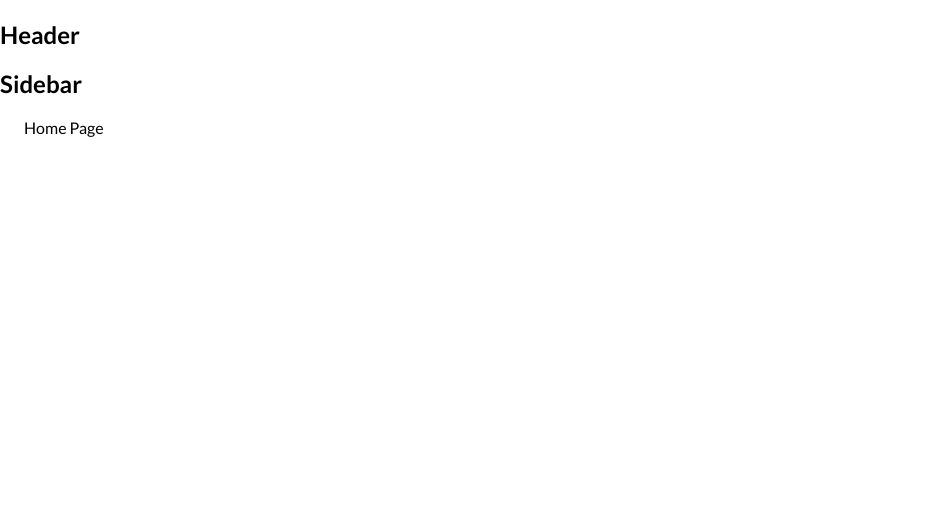
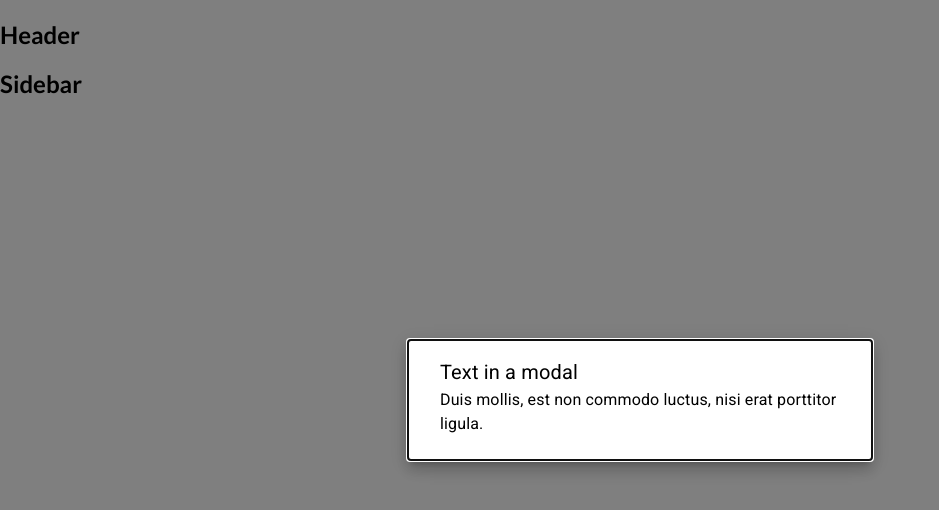
Before and after one commit to vuxbasnin/bss_marketplace, a React (Create React App) app in the folder client/: page / in a window 1280 px wide. Shown: the top 510 px of the page, without its empty margins (0-939 px from the left). Built offline with nearby package versions, Linux system fonts and the light colour scheme.

Commit message:
[update] crate modal login

```diff
--- a/client/src/App.js
+++ b/client/src/App.js
@@ -3,7 +3,6 @@ import { BrowserRouter as Router, Routes, Route } from 'react-router-dom';
 
 import { publicRoutes } from './routes';
 import DefaultLayout from './components/Layout/DefaultLayout';
-import Home from './pages/Home';
 
 function App() {
     return (
--- a/client/src/pages/Home/index.js
+++ b/client/src/pages/Home/index.js
@@ -1,11 +1,31 @@
-import React from 'react';
+import React, { useState, useCallback } from 'react';
 import { Container, Fab } from '@material-ui/core';
+import { Modal, Box, Typography } from '@material-ui/core';
+
+import useStyles from './styles'
 
 export default function Home() {
+    const classes = useStyles()
+    const [open, setOpen] = useState(true);
+    const handlerClose = () => setOpen(false);
 
     return (
         <Container maxWidth="lg">
-            <div>Home Page</div>
+            <Modal open={open} onClose={handlerClose}>
+                <Box className={classes.modal}>
+                    <Typography
+                        id="modal-modal-title"
+                        variant="h6"
+                        component="h2"
+                    >
+                        Text in a modal
+                    </Typography>
+                    <Typography id="modal-modal-description" sx={{ mt: 2 }}>
+                        Duis mollis, est non commodo luctus, nisi erat porttitor
+                        ligula.
+                    </Typography>
+                </Box>
+            </Modal>
         </Container>
     );
 }
--- a/client/src/pages/Home/styles.js
+++ b/client/src/pages/Home/styles.js
@@ -1,9 +1,14 @@
-import {makeStyles} from '@material-ui/core/styles';
+import { makeStyles } from '@material-ui/core/styles';
 
 export default makeStyles((theme) => ({
-    fab: {
-        position: 'fixed',
-        bottom: theme.spacing(2),
-        right: theme.spacing(2),
+    modal: {
+        top: '50%',
+        left: '50%',
+        transform: 'translate(-50%, -50%)',
+        position: 'absolute',
+        width: 400,
+        backgroundColor: theme.palette.background.paper,
+        boxShadow: theme.shadows[10],
+        padding: theme.spacing(2, 4, 3),
     },
 }));
```
